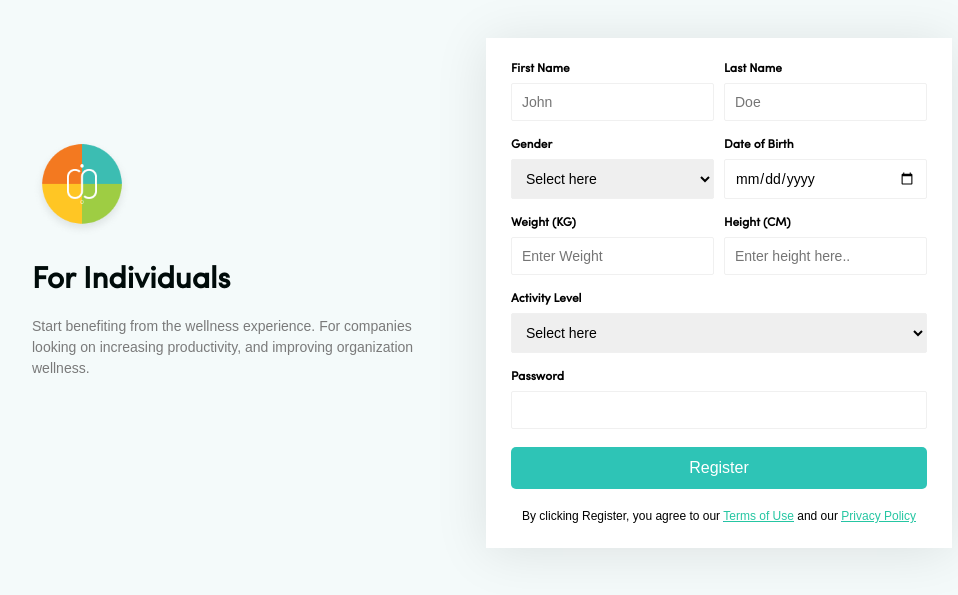
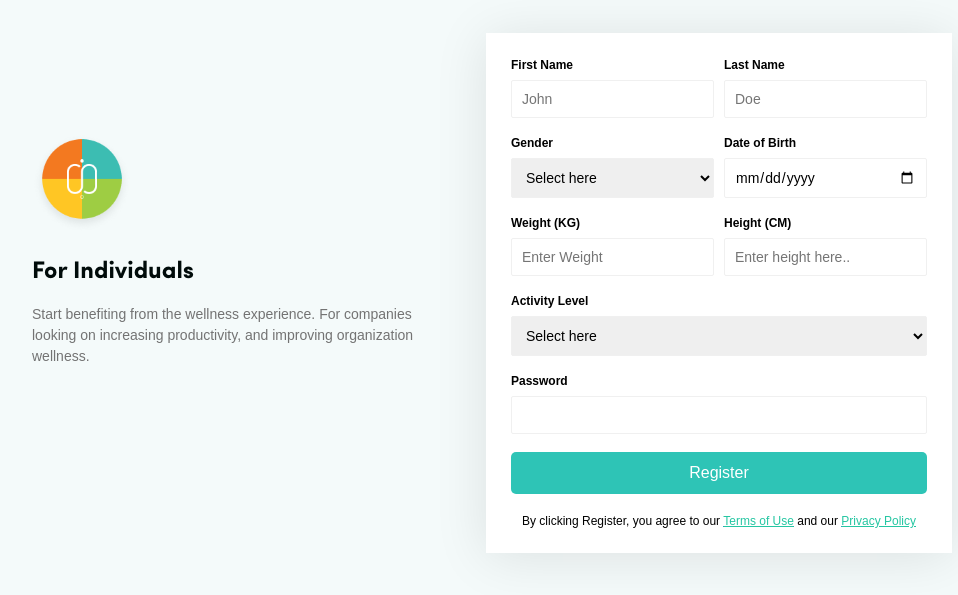
Before and after one commit to dvco-xx/altschool-css-assignments, a plain HTML site: page assignment-4/index.html in a window 1280 px wide. Shown: the part 107-702 px from the top of the page, without its empty margins (148-1106 px from the left). Drawn offline with Linux system fonts and the light colour scheme.

Commit message:
update font weight

```diff
--- a/assignment-4/index.html
+++ b/assignment-4/index.html
@@ -65,6 +65,9 @@
             <label>Activity Level</label>
             <select>
               <option>Select here</option>
+              <option>High</option>
+              <option>Medium</option>
+              <option>Low</option>
             </select>
           </div>
           <div class="form-group">
--- a/assignment-4/styles.css
+++ b/assignment-4/styles.css
@@ -1,9 +1,9 @@
 @font-face {
-  font-family: "Sofia Pro Regular";
+  font-family: "Sofia Pro Bold";
   font-style: normal;
   font-weight: normal;
-  src: local("Sofia Pro Regular"),
-    url("/assets/sofia-pro-webfont/Sofia\ Pro\ Regular\ Az.woff") format("woff");
+  src: local("Sofia Pro Bold"),
+    url("/assets/sofia-pro-webfont/Sofia\ Pro\ Bold\ Az.woff") format("woff");
 }
 
 * {
@@ -41,17 +41,16 @@ body {
 }
 
 .left-section h2 {
-  font-size: 30px;
-  font-weight: 600;
+  font-size: 24px;
   color: #000b0a;
-  font-family: "Sofia Pro Regular", Arial, sans-serif;
+  font-family: "Sofia Pro Bold", Arial, sans-serif;
   margin-bottom: 20px;
 }
 
 .left-section p {
   font-size: 14px;
   line-height: 1.5;
-  color: #7a7a7a;
+  color: #737373;
 }
 
 .right-section {
```
